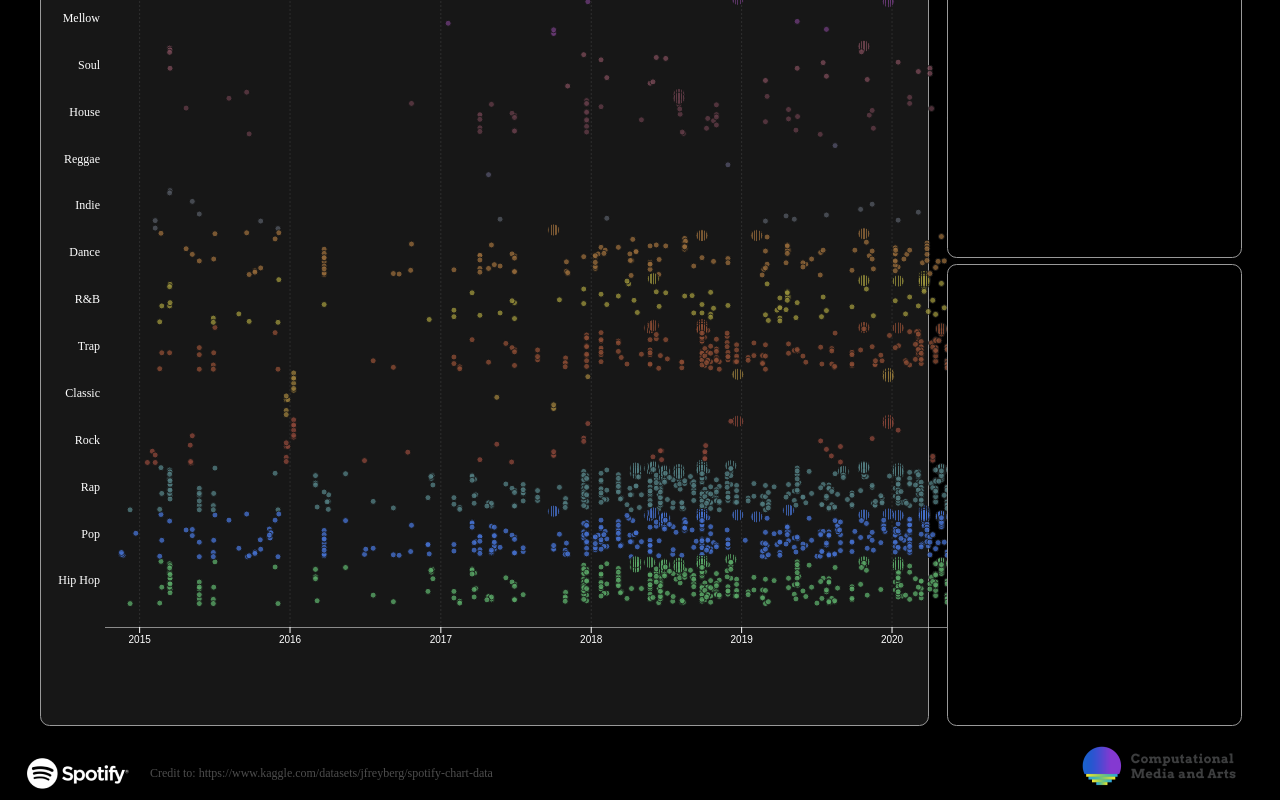
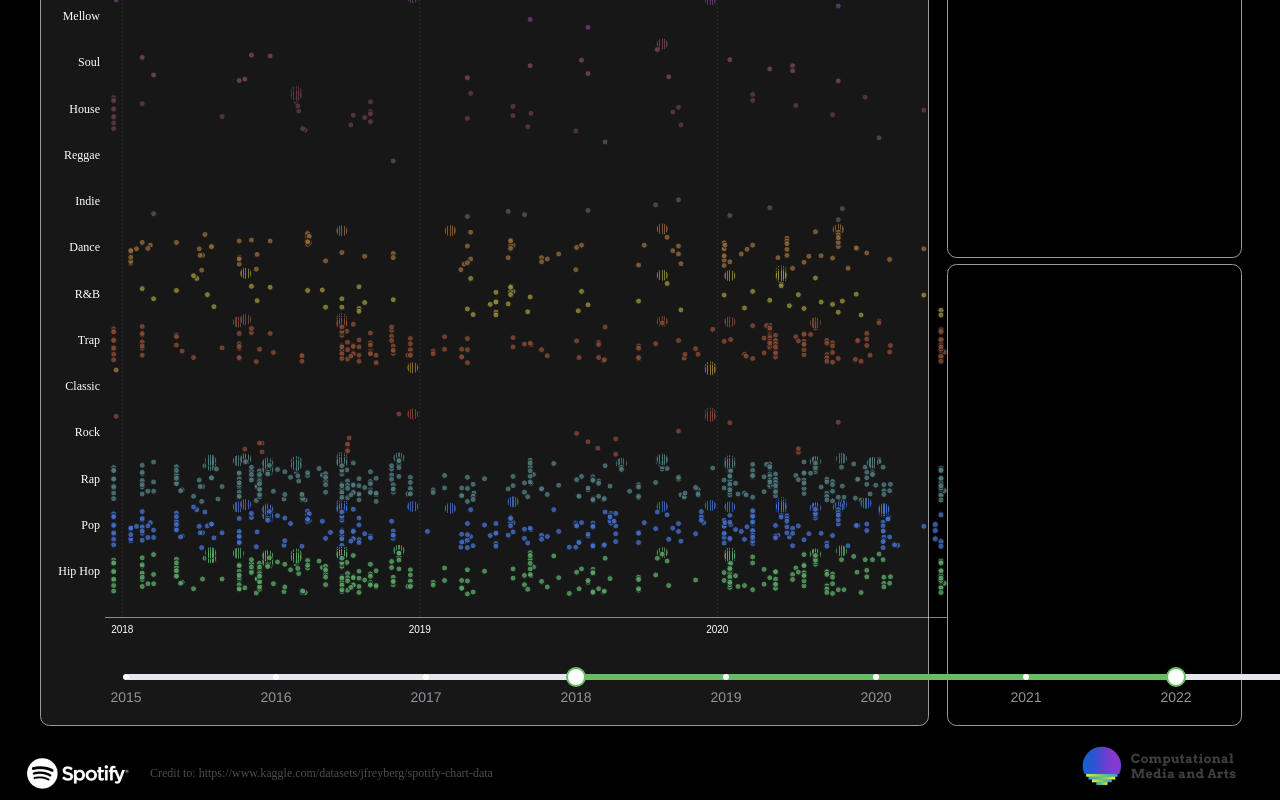
Before and after one commit to ZhanWang071/SpotifyVis, a Vue app: page / in a window 1280 px wide. Shown: the part 280-1080 px from the top of the page. Built offline with nearby package versions, Linux system fonts and the light colour scheme.

Commit message:
add time slider

```diff
--- a/src/components/MainComponent.vue
+++ b/src/components/MainComponent.vue
@@ -46,6 +46,14 @@
     <div class="main-svg">
       <div class="tooltip" style="position: absolute; text-align: left"></div>
     </div>
+    <div class="date-slider">
+      <el-slider
+        v-model="dateSliderValue"
+        range
+        :marks="marks"
+        @change="sliderChanged"
+      />
+    </div>
   </div>
 </template>
 
@@ -92,7 +100,32 @@ export default {
         "#3a4999",
         "#484e79",
       ],
+      dateSliderValue: [37.5, 87.5],
+      dateRange: [],
+      sliderScale: [],
+      marks: {
+        0: "2015",
+        12.5: "2016",
+        25: "2017",
+        37.5: "2018",
+        50: "2019",
+        62.5: "2020",
+        75: "2021",
+        87.5: "2022",
+        100: "2023",
+      },
+      xScale: null,
+      xAxis: null,
+      yScale: null,
+      symbolEcks: null,
     };
+  },
+  created() {
+    this.sliderScale = d3
+      .scaleTime()
+      .domain([this.parseTime("2015/1/1"), this.parseTime("2022/12/30")])
+      .range([0, 100]);
+    this.updateDateRage();
   },
   mounted() {
     // console.log(songGlobalArray.length);
@@ -101,6 +134,15 @@ export default {
     this.drawSVG();
   },
   methods: {
+    updateDateRage() {
+      this.dateRange = [
+        this.sliderScale.invert(this.dateSliderValue[0]),
+        this.sliderScale.invert(this.dateSliderValue[1]),
+      ];
+    },
+    parseTime(string) {
+      return d3.timeParse("%Y/%m/%d")(string);
+    },
     switchChanged(val) {
       if (val) {
         d3.selectAll(".bubbles-true").style("opacity", 0);
@@ -110,13 +152,45 @@ export default {
         d3.selectAll(".cross-true").style("opacity", 0);
       }
     },
+    sliderChanged() {
+      this.updateDateRage();
+      this.xScale.domain(this.dateRange);
+
+      d3.select(".scatterplot-circles")
+        .selectAll("circle")
+        .attr("cx", (d) => this.xScale(this.parseTime(d.max_date)))
+        .attr("display", (d) => {
+          var cx = this.xScale(this.parseTime(d.max_date))
+          return (cx>30)&&(cx<1240) ? "block" : "none";
+        });
+
+      d3.selectAll("#cross")
+        .attr(
+          "transform",
+          (d) =>
+            `translate(${this.xScale(
+              this.parseTime(d.max_date)
+            )}, ${this.yScale(this.circlePositionY(d))})`
+        )
+        .attr("d", (d) =>
+          d3
+            .symbol()
+            .type(this.symbolEcks)
+            .size(d.max_streams >= 3000000 ? 100 : 30)()
+        );
+
+      this.xAxis.call(d3.axisBottom(this.xScale)).call((g) => {
+        g.selectAll(".tick line")
+          .attr("y2", -800)
+          .attr("stroke-opacity", 0.1)
+          .attr("stroke-dasharray", "2,2");
+      });
+    },
     drawSVG() {
-      const parseTime = d3.timeParse("%Y/%m/%d");
-
       // set the dimensions and margins of the graph
-      var margin = { top: 20, right: 60, bottom: 80, left: 40 },
+      var margin = { top: 20, right: 60, bottom: 60, left: 40 },
         width = 1330 - margin.left - margin.right,
-        height = 850 - margin.top - margin.bottom;
+        height = 820 - margin.top - margin.bottom;
 
       // append the svg object to the body of the page
       var svg = d3
@@ -127,37 +201,36 @@ export default {
         .append("g")
         .attr("transform", "translate(" + margin.left + "," + margin.top + ")");
 
-      const dateRange = d3.extent(songGlobalArray, (d) =>
-        parseTime(d.max_date)
-      );
       const classRange = [0, Object.keys(genresOrderJson).length + 1];
 
       // X axis
-      var xScale = d3.scaleTime().domain(dateRange).range([margin.left, width]);
-      svg
+      this.xScale = d3
+        .scaleTime()
+        .domain(this.dateRange)
+        .range([margin.left, width]);
+      this.xAxis = svg
         .append("g")
         .attr("transform", "translate(0," + height + ")")
         .attr("color", "#fff")
-        .call(d3.axisBottom(xScale).ticks(8))
+        .call(d3.axisBottom(this.xScale).ticks(8))
         .call((g) => g.select(".domain").remove())
         .call((g) =>
           g
             .selectAll(".tick line")
-            .clone()
-            .attr("y2", -height)
+            .attr("y2", margin.top - height)
             .attr("stroke-opacity", 0.1)
             .attr("stroke-dasharray", "2,2")
         );
 
       // Y axis
-      var yScale = d3.scaleLinear().domain(classRange).range([height, 0]);
+      this.yScale = d3.scaleLinear().domain(classRange).range([height, 0]);
       svg
         .append("g")
         .attr("transform", `translate(${margin.left},0)`)
         .attr("color", "#fff")
         .call(
           d3
-            .axisLeft(yScale)
+            .axisLeft(this.yScale)
             .ticks(Object.keys(genresOrderJson).length)
             .tickFormat(this.formatTick)
         )
@@ -193,14 +266,19 @@ export default {
       // circles
       svg
         .append("g")
+        .attr("class", "scatterplot-circles")
         .selectAll("dot")
         .data(songGlobalArray)
         .enter()
         .append("circle")
         .attr("class", (d) => "bubbles-" + d.explicit)
-        .attr("id", (d) => "bubbles-" + d.genre)
-        .attr("cx", (d) => xScale(parseTime(d.max_date)))
-        .attr("cy", (d) => yScale(this.circlePositionY(d)))
+        .attr("id", (d) => "bubbles " + d.genre)
+        .attr("cx", (d) => this.xScale(this.parseTime(d.max_date)))
+        .attr("cy", (d) => this.yScale(this.circlePositionY(d)))
+        .attr("display", (d) => {
+          var cx = this.xScale(this.parseTime(d.max_date))
+          return (cx>30)&&(cx<1240) ? "block" : "none";
+        })
         .attr("r", (d) => this.circleSize(d))
         .style("fill", (d) => this.circleFillColor(d))
         .style("stroke", (d) => this.borderColor(d))
@@ -210,7 +288,7 @@ export default {
         .on("mouseleave", this.handleMouseleave);
 
       // cross for explicit
-      const symbolEcks = {
+      this.symbolEcks = {
         draw: (context, size) => {
           const root2 = Math.sqrt(2);
           const r = Math.sqrt(size / 5) / 2;
@@ -230,18 +308,18 @@ export default {
         .enter()
         .append("path")
         .attr("class", (d) => "cross-" + d.explicit)
-        .attr("id", (d) => "cross-" + d.genre)
+        .attr("id", "cross")
         .attr(
           "transform",
           (d) =>
-            `translate(${xScale(parseTime(d.max_date))}, ${yScale(
-              this.circlePositionY(d)
-            )})`
+            `translate(${this.xScale(
+              this.parseTime(d.max_date)
+            )}, ${this.yScale(this.circlePositionY(d))})`
         )
         .attr("d", (d) =>
           d3
             .symbol()
-            .type(symbolEcks)
+            .type(this.symbolEcks)
             .size(d.max_streams >= 3000000 ? 100 : 30)()
         )
         .attr("stroke", (d) => this.circleColor(d))
@@ -268,7 +346,7 @@ export default {
         .attr("class", (d) => "aside-bubbles-" + d.explicit)
         .attr("id", (d) => "aside-bubbles-" + d.genre)
         .attr("cx", width + margin.right / 2 + 5)
-        .attr("cy", (d) => yScale(d.index))
+        .attr("cy", (d) => this.yScale(d.index))
         .attr("r", (d) => sizeScale(d.number))
         .style(
           "fill",
@@ -289,7 +367,7 @@ export default {
         .attr("font-weight", "600")
         .style("fill", "white")
         .attr("dx", width + margin.right / 2 + 5)
-        .attr("dy", (d) => yScale(d.index) + 3);
+        .attr("dy", (d) => this.yScale(d.index) + 3);
     },
     formatTick(d) {
       var num = parseInt(d);
@@ -300,8 +378,7 @@ export default {
       }
     },
     circlePositionY(d) {
-      var y =
-        Object.keys(genresOrderJson).length - genresOrderJson[d.genre];
+      var y = Object.keys(genresOrderJson).length - genresOrderJson[d.genre];
       var heightScale = d3.scaleLinear().domain([0, 100]).range([0.5, -0.5]);
       y += heightScale(d.max_position);
       return y;
@@ -482,4 +559,20 @@ export default {
   pointer-events: none;
   z-index: 1;
 }
+.slider-demo-block {
+  display: flex;
+  align-items: center;
+}
+.slider-demo-block .el-slider {
+  margin-left: 12px;
+}
+.date-slider {
+  position: absolute;
+  width: 1200px;
+  margin-left: 85px;
+  margin-top: -20px;
+}
+.el-slider {
+  --el-slider-main-bg-color: #67be62;
+}
 </style>
```
